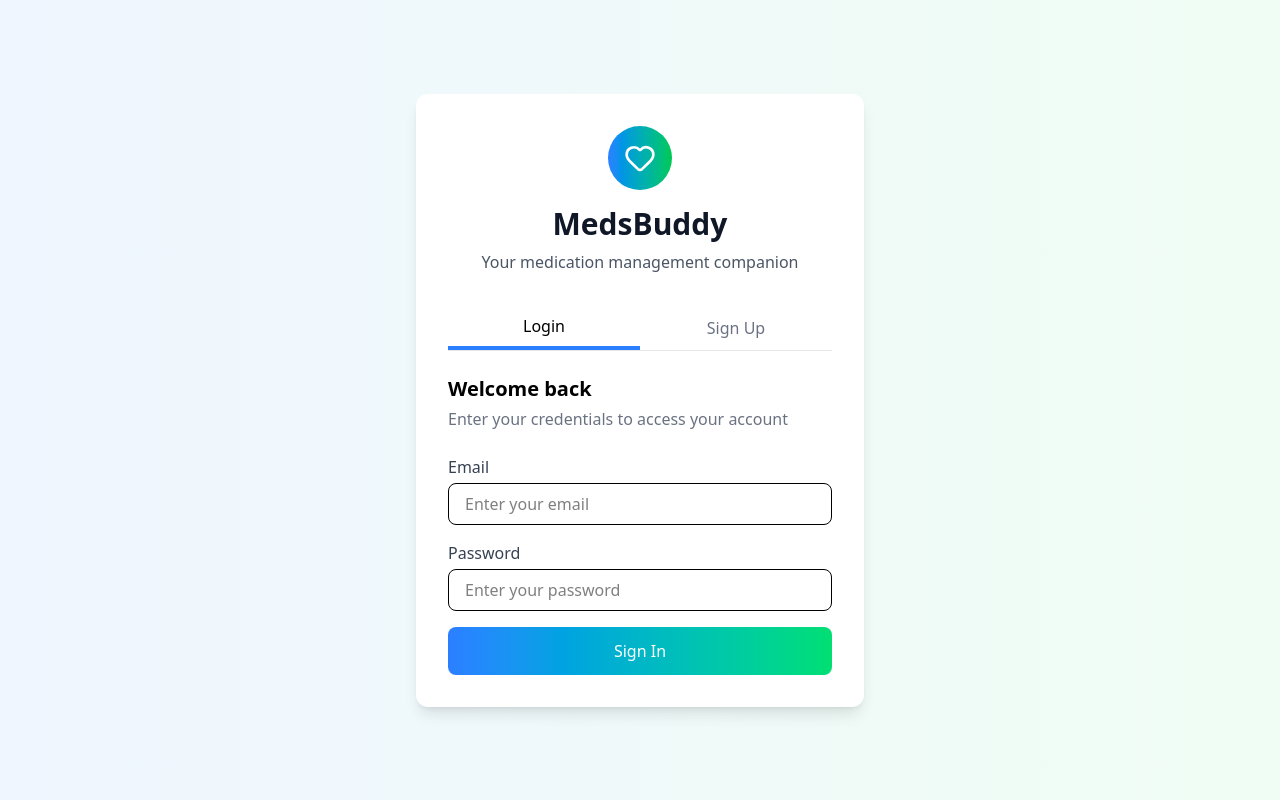
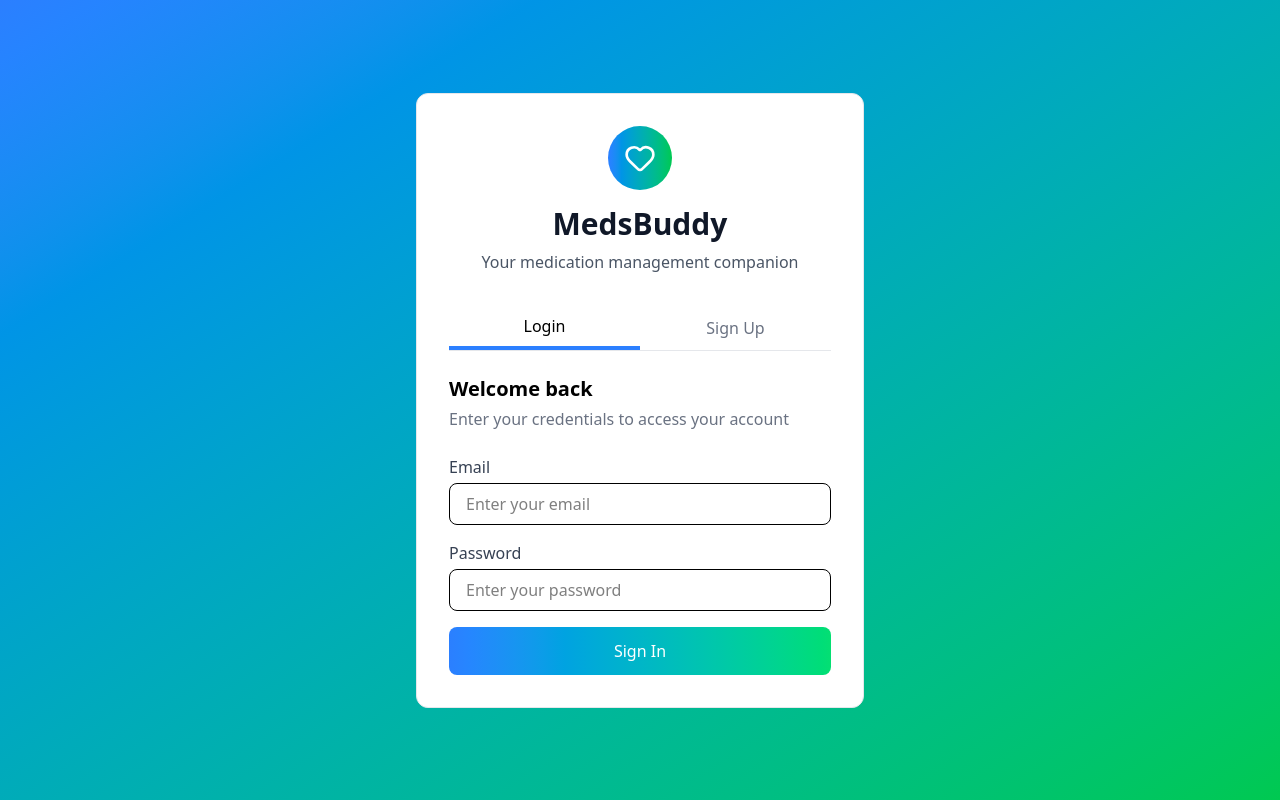
Before and after one commit to YOmprakash/med-manager-frontend, a React (Vite) app: page / in a window 1280 px wide. Built offline with nearby package versions, Linux system fonts and the light colour scheme.

Commit message:
modified color pattrens

```diff
--- a/src/pages/authPage.jsx
+++ b/src/pages/authPage.jsx
@@ -8,8 +8,8 @@ const AuthPage = ({onLogin }) => {
   const [mode, setMode] = useState('login')
 
   return (
-    <div className="min-h-screen flex items-center justify-center bg-gradient-to-r from-blue-50 to-green-50 p-4">
-      <div className="w-full max-w-md bg-white rounded-xl shadow-lg p-8">
+    <div className="min-h-screen flex items-center justify-center bg-gradient-to-br from-blue-500 to-green-500 p-4">
+      <div className="w-full max-w-md bg-white border border-gray-200  rounded-xl shadow-box p-8">
         <div className="text-center mb-8">
           <div className="inline-flex items-center justify-center w-16 h-16 bg-gradient-to-r from-blue-500 to-green-500 rounded-full mb-4">
             <Heart className="w-8 h-8 text-white" />
```
